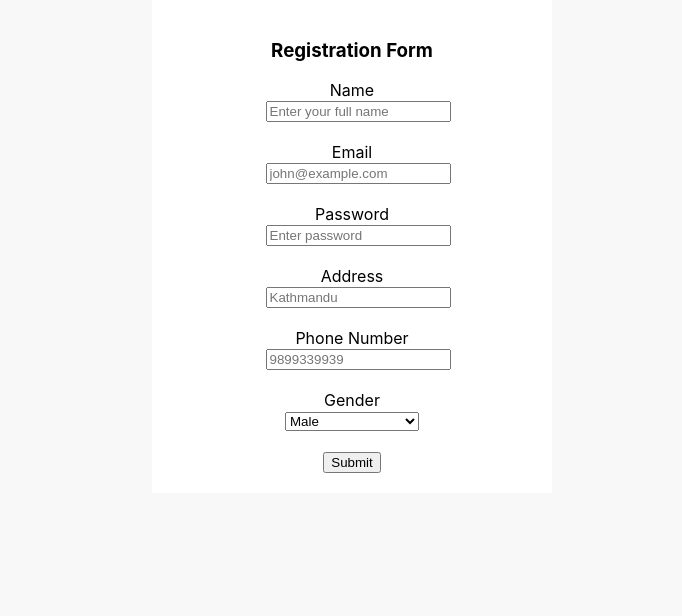
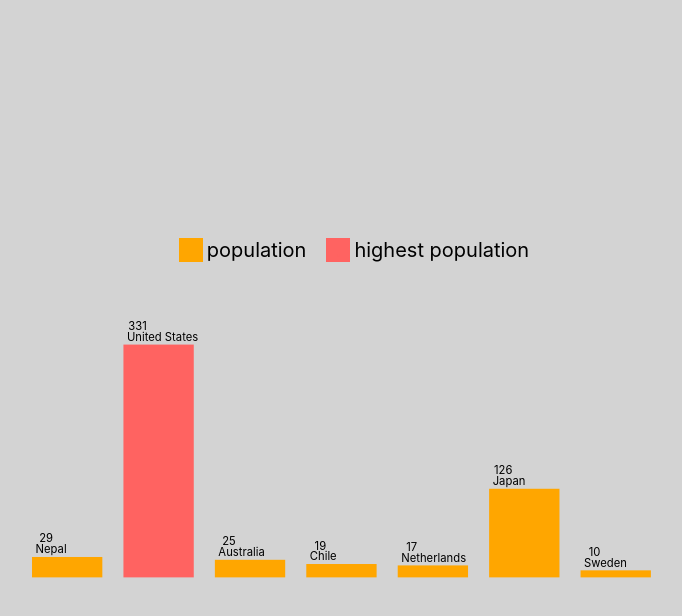
Before and after one commit to ashutoshbhandari5/Form-Component, a React (Create React App) app: page / in a window 1280 px wide. Shown: the top 616 px of the page, without its empty margins (288-970 px from the left). Built offline with nearby package versions, Linux system fonts and the light colour scheme.

Commit message:
created bar graph

```diff
--- a/src/App.css
+++ b/src/App.css
@@ -1,3 +1,5 @@
+@import "./component/barGraph/Bargraph.css";
+
 .App {
   text-align: center;
 }
--- a/src/App.js
+++ b/src/App.js
@@ -1,10 +1,11 @@
 import "./App.css";
+import Bargraph from "./component/barGraph/Bargraph";
 import FormComponent from "./component/formComponent/FormComponent";
 
 function App() {
   return (
     <div className="App">
-      <FormComponent />
+      <Bargraph />
     </div>
   );
 }
--- /dev/null
+++ b/src/component/barGraph/Bargraph.css
@@ -0,0 +1,20 @@
+.legend {
+  font-size: 2.5vh;
+}
+
+.population:before {
+  content: ".";
+  background-color: #ffa600;
+  color: #ffa600;
+  width: 3vh;
+  display: inline-block;
+  margin: 0 0.5vh 0 0.5vh;
+}
+.highest-population:before {
+  content: ".";
+  background-color: #ff6361;
+  color: #ff6361;
+  width: 3vh;
+  display: inline-block;
+  margin: 0 0.5vh 0 2.5vh;
+}
--- /dev/null
+++ b/src/component/barGraph/Bargraph.js
@@ -0,0 +1,60 @@
+import React, { useEffect, useState } from "react";
+import population from "../../utils/population.json";
+import Chart from "../common/chart/Chart";
+import { createCoutriesPopulation } from "../../utils/helper";
+import Bar from "../common/bar/Bar";
+
+const Bargraph = () => {
+  const [countriesPopulation, setCountriesPopulation] = useState([]);
+
+  const calculateHighestPopulation = (data) =>
+    data.reduce((acc, cur) => {
+      const { value } = cur;
+      return value > acc ? value : acc;
+    }, 0);
+
+  const [highestPopulation, sethighestPopulation] = useState();
+
+  useEffect(() => {
+    const countriesPopulcation = createCoutriesPopulation(population);
+
+    setCountriesPopulation(createCoutriesPopulation(countriesPopulcation));
+    sethighestPopulation(calculateHighestPopulation(countriesPopulcation));
+  }, [setCountriesPopulation, sethighestPopulation]);
+
+  const maxPopulation = 400;
+  const chartHeight = maxPopulation + 20;
+  const barWidth = 100;
+  const barMargin = 30;
+  const numberofBars = countriesPopulation?.length;
+  let width = numberofBars * (barWidth + barMargin);
+
+  return (
+    <div className="bar-graph">
+      <p className="legend">
+        <span className="population">population</span>
+        <span className="highest-population">highest population</span>
+      </p>
+
+      <Chart height={chartHeight} width={width}>
+        {countriesPopulation?.map((country, index) => {
+          const barHeight = country.value;
+
+          return (
+            <Bar
+              key={index}
+              x={index * (barWidth + barMargin)}
+              y={chartHeight - barHeight}
+              width={barWidth}
+              height={barHeight}
+              countryName={country.name}
+              heightPopulation={highestPopulation}
+            />
+          );
+        })}
+      </Chart>
+    </div>
+  );
+};
+
+export default Bargraph;
--- /dev/null
+++ b/src/component/common/bar/Bar.js
@@ -0,0 +1,29 @@
+import React from "react";
+
+const Bar = ({ x, y, width, height, heightPopulation, countryName }) => {
+  console.log(countryName);
+  return (
+    <>
+      <rect
+        x={x}
+        y={y}
+        width={width}
+        height={height}
+        fill={heightPopulation === height ? "#ff6361" : "#ffa600"}
+      />
+      <text
+        x={x + width / 5}
+        y={y - 25}
+        dominant-baseline="middle"
+        text-anchor="middle"
+      >
+        {`${height}`}
+      </text>
+      <text x={x + width / 20} y={y - 5}>
+        {`${countryName}`}
+      </text>
+    </>
+  );
+};
+
+export default Bar;
--- /dev/null
+++ b/src/component/common/chart/Chart.js
@@ -0,0 +1,16 @@
+import React from "react";
+
+const chart = ({ children, height, width }) => {
+  return (
+    <svg
+      viewBox={`0 0 ${width} ${height}`}
+      width="100%"
+      height="70%"
+      preserveAspectRatio="xMidYMax meet"
+    >
+      {children}
+    </svg>
+  );
+};
+
+export default chart;
--- a/src/index.css
+++ b/src/index.css
@@ -1,3 +1,11 @@
+html {
+  height: 100%;
+}
+
+#root {
+  width: 50%;
+}
+
 body {
   margin: 0;
   font-family: -apple-system, BlinkMacSystemFont, "Segoe UI", "Roboto", "Oxygen",
@@ -5,10 +13,16 @@ body {
     sans-serif;
   -webkit-font-smoothing: antialiased;
   -moz-osx-font-smoothing: grayscale;
-  background-color: #f8f8f8;
+  background-color: lightgrey;
   display: flex;
   align-items: center;
   justify-content: center;
+  height: 100%;
+  width: 100%;
+}
+
+* {
+  box-sizing: border-box;
 }
 
 code {
--- /dev/null
+++ b/src/utils/helper.js
@@ -0,0 +1,21 @@
+export const createCoutriesPopulation = (population) => {
+  const graphArray = population.map((el) => {
+    const value =
+      Math.abs(Number(parseInt(el.population, 10))) >= 1.0e9
+        ? (Math.abs(Number(parseInt(el.population, 10))) / 1.0e9).toFixed(2) +
+          "B"
+        : // Six Zeroes for Millions
+        Math.abs(Number(parseInt(el.population, 10))) >= 1.0e6
+        ? (Math.abs(Number(parseInt(el.population, 10))) / 1.0e6).toFixed(2) +
+          "M"
+        : // Three Zeroes for Thousands
+        Math.abs(Number(parseInt(el.population, 10))) >= 1.0e3
+        ? (Math.abs(Number(parseInt(el.population, 10))) / 1.0e3).toFixed(2) +
+          "K"
+        : Math.abs(Number(parseInt(el.population, 10)));
+
+    return { ...el, value: value };
+  });
+
+  return graphArray;
+};
--- /dev/null
+++ b/src/utils/population.json
@@ -0,0 +1,30 @@
+[
+  {
+    "name": "Nepal",
+    "population": "29,136,808"
+  },
+  {
+    "name": "United States",
+    "population": "331,002,651"
+  },
+  {
+    "name": "Australia",
+    "population": "25,499,884"
+  },
+  {
+    "name": "Chile",
+    "population": "19,116,201"
+  },
+  {
+    "name": "Netherlands",
+    "population": "17,134,872"
+  },
+  {
+    "name": "Japan",
+    "population": "126,476,461"
+  },
+  {
+    "name": "Sweden",
+    "population": "10,099,265"
+  }
+]
```
